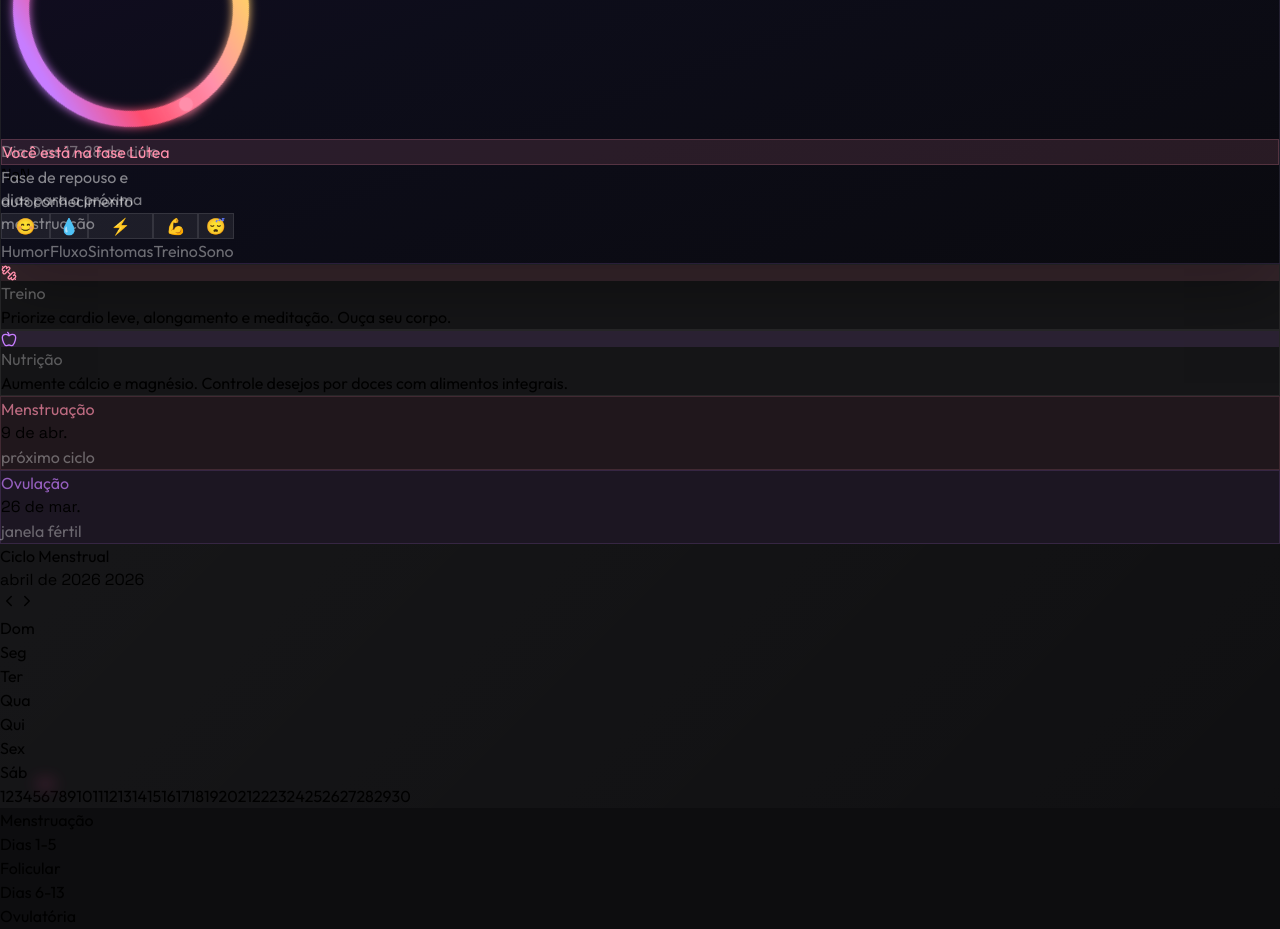
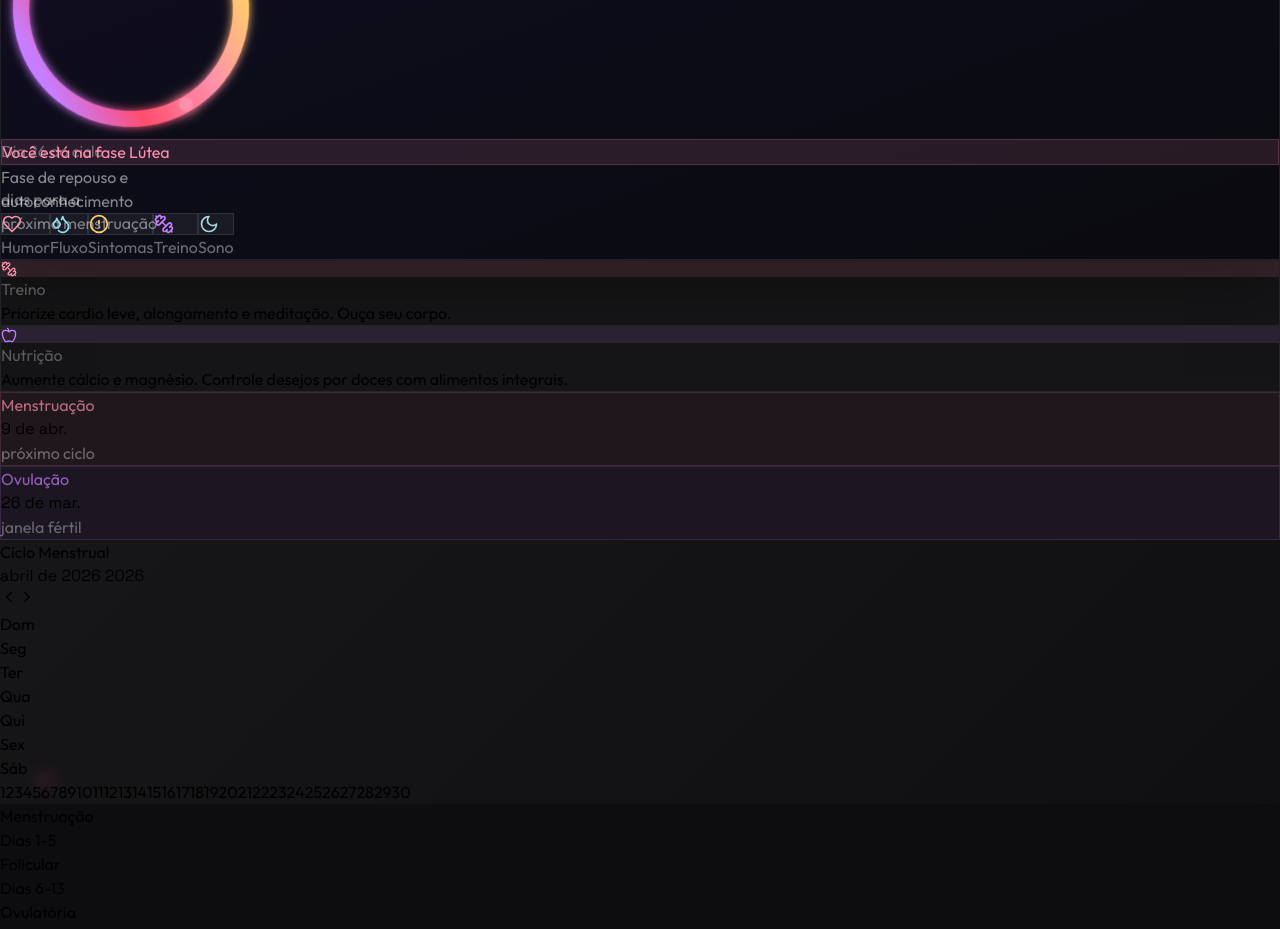
Before and after one commit to well2027t-gif/Fitgym, a React (Vite) app in the folder fitpro-app/client/: page /ciclo in a window 1280 px wide. Shown: the part 780-1709 px from the top of the page. Built offline with nearby package versions, Linux system fonts and the light colour scheme.

Commit message:
fix: corrige calculo do dia do ciclo e substitui emojis por icones Lucide

```diff
--- a/fitpro-app/client/src/pages/Cycle.tsx
+++ b/fitpro-app/client/src/pages/Cycle.tsx
@@ -518,31 +518,30 @@ Consulte seu médico para análise profissional.
                     </svg>
 
                     {/* Conteúdo central */}
+                    {(() => {
+                      // Calcula o dia real do ciclo hoje
+                      const todayStr = new Date().toISOString().split('T')[0];
+                      const startDate = lastCycle ? new Date(lastCycle.startDate + 'T00:00:00') : null;
+                      const todayDate = new Date(todayStr + 'T00:00:00');
+                      const diffDays = startDate
+                        ? Math.floor((todayDate.getTime() - startDate.getTime()) / 86400000) + 1
+                        : 1;
+                      const cycleDay = startDate && diffDays > 0 && diffDays <= (lastCycle?.cycleLengthDays || 28) ? diffDays : 1;
+                      const daysLeft = Math.max(0, (lastCycle?.cycleLengthDays || 28) - cycleDay);
+                      return (
                         <div className="absolute inset-0 flex flex-col items-center justify-center" style={{ paddingBottom: 20 }}>
                           <p className="text-[10px] uppercase tracking-[0.22em] mb-1" style={{ color: 'rgba(255,255,255,0.35)', fontFamily: 'Outfit' }}>
-                        Dia {currentPhaseInfo?.dayRange?.split('–')[0] || '1'} do ciclo
+                            Dia {cycleDay} do ciclo
                           </p>
-                      {(() => {
-                        const nextPeriod = lastCycle
-                          ? Math.max(0, (lastCycle.cycleLengthDays || 28) - (parseInt(currentPhaseInfo?.dayRange?.split('–')[0] || '1')))
-                          : null;
-                        return nextPeriod !== null ? (
-                          <>
-                            <p className="text-4xl font-bold text-white leading-none" style={{ fontFamily: 'Space Grotesk', letterSpacing: '-0.03em' }}>
-                              {nextPeriod}
+                          <p className="text-5xl font-bold text-white leading-none" style={{ fontFamily: 'Space Grotesk', letterSpacing: '-0.03em' }}>
+                            {daysLeft}
                           </p>
-                            <p className="text-xs mt-1" style={{ color: 'rgba(255,255,255,0.45)', fontFamily: 'Outfit' }}>
-                              dias para a próxima
+                          <p className="text-xs mt-1.5 text-center" style={{ color: 'rgba(255,255,255,0.45)', fontFamily: 'Outfit', lineHeight: 1.5 }}>
+                            dias para a<br />próxima menstruação
                           </p>
-                            <p className="text-xs" style={{ color: 'rgba(255,255,255,0.45)', fontFamily: 'Outfit' }}>menstruação</p>
-                          </>
-                        ) : (
-                          <p className="text-2xl font-bold text-white" style={{ fontFamily: 'Space Grotesk' }}>
-                            {currentPhaseInfo?.phase || 'Lútea'}
-                          </p>
+                        </div>
                       );
                     })()}
-                    </div>
                   </div>
 
                   {/* Fase atual + descrição */}
@@ -558,22 +557,25 @@ Consulte seu médico para análise profissional.
                     </p>
                   </div>
 
-                  {/* Atalhos rápidos — estilo Luna */}
-                  <div className="flex gap-5 justify-center">
+                  {/* Atalhos rápidos — ícones Lucide */}
+                  <div className="flex gap-4 justify-center">
                     {[
-                      { icon: '😊', label: 'Humor' },
-                      { icon: '💧', label: 'Fluxo' },
-                      { icon: '⚡', label: 'Sintomas' },
-                      { icon: '💪', label: 'Treino' },
-                      { icon: '😴', label: 'Sono' },
+                      { icon: <Heart size={20} />, label: 'Humor', color: '#ff8fab' },
+                      { icon: <Droplets size={20} />, label: 'Fluxo', color: '#90e0ef' },
+                      { icon: <AlertCircle size={20} />, label: 'Sintomas', color: '#ffd166' },
+                      { icon: <Dumbbell size={20} />, label: 'Treino', color: '#c77dff' },
+                      { icon: <Moon size={20} />, label: 'Sono', color: '#a8dadc' },
                     ].map(item => (
                       <motion.button
                         key={item.label}
-                        onClick={() => setSelectedDate(new Date().toISOString().split('T')[0])}
+                        onClick={() => {
+                          setSelectedDate(new Date().toISOString().split('T')[0]);
+                          setShowDayModal(true);
+                        }}
                         className="flex flex-col items-center gap-1.5"
                         whileTap={{ scale: 0.92 }}
                       >
-                        <div className="w-12 h-12 rounded-2xl flex items-center justify-center text-xl" style={{ background: 'rgba(255,255,255,0.07)', border: '1px solid rgba(255,255,255,0.1)' }}>
+                        <div className="w-12 h-12 rounded-2xl flex items-center justify-center" style={{ background: 'rgba(255,255,255,0.06)', border: '1px solid rgba(255,255,255,0.1)', color: item.color }}>
                           {item.icon}
                         </div>
                         <span className="text-[10px]" style={{ color: 'rgba(255,255,255,0.4)', fontFamily: 'Outfit' }}>{item.label}</span>
```
Lines whose indentation alone changed are shown as unchanged.
